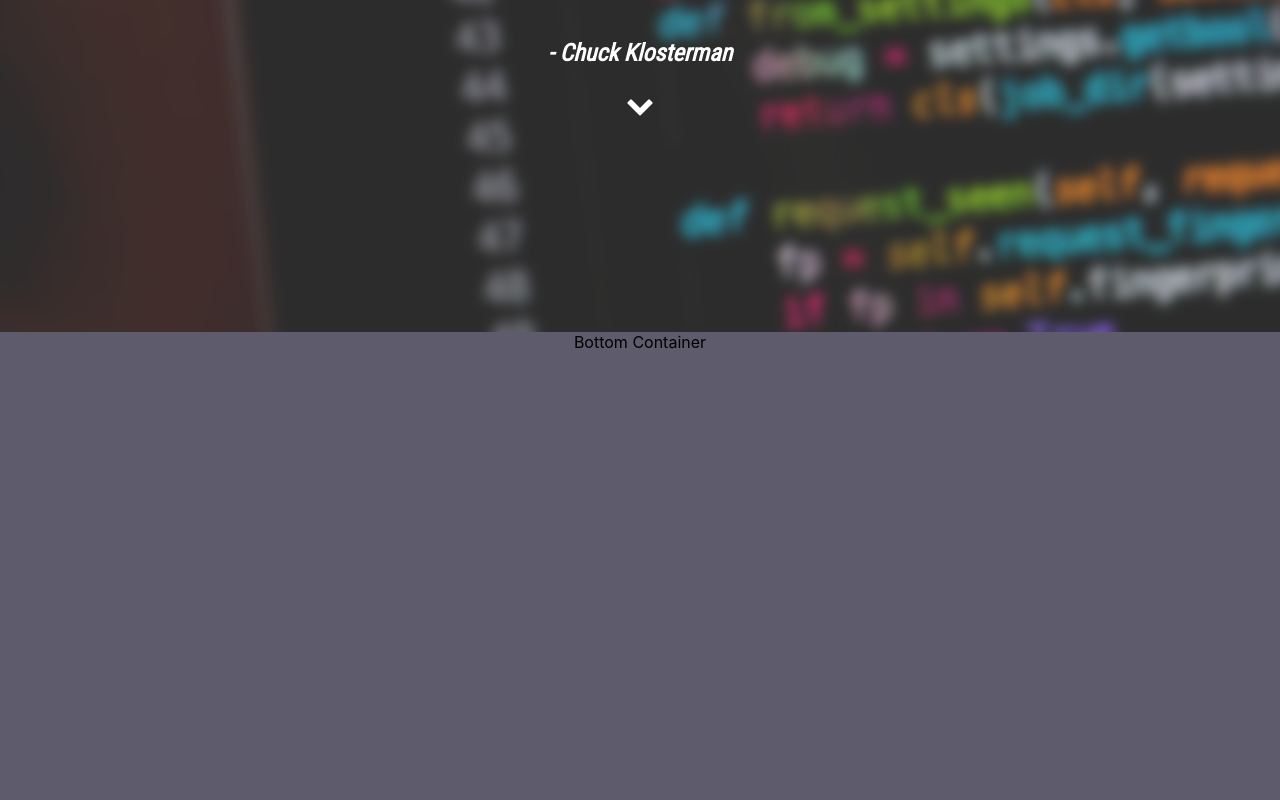
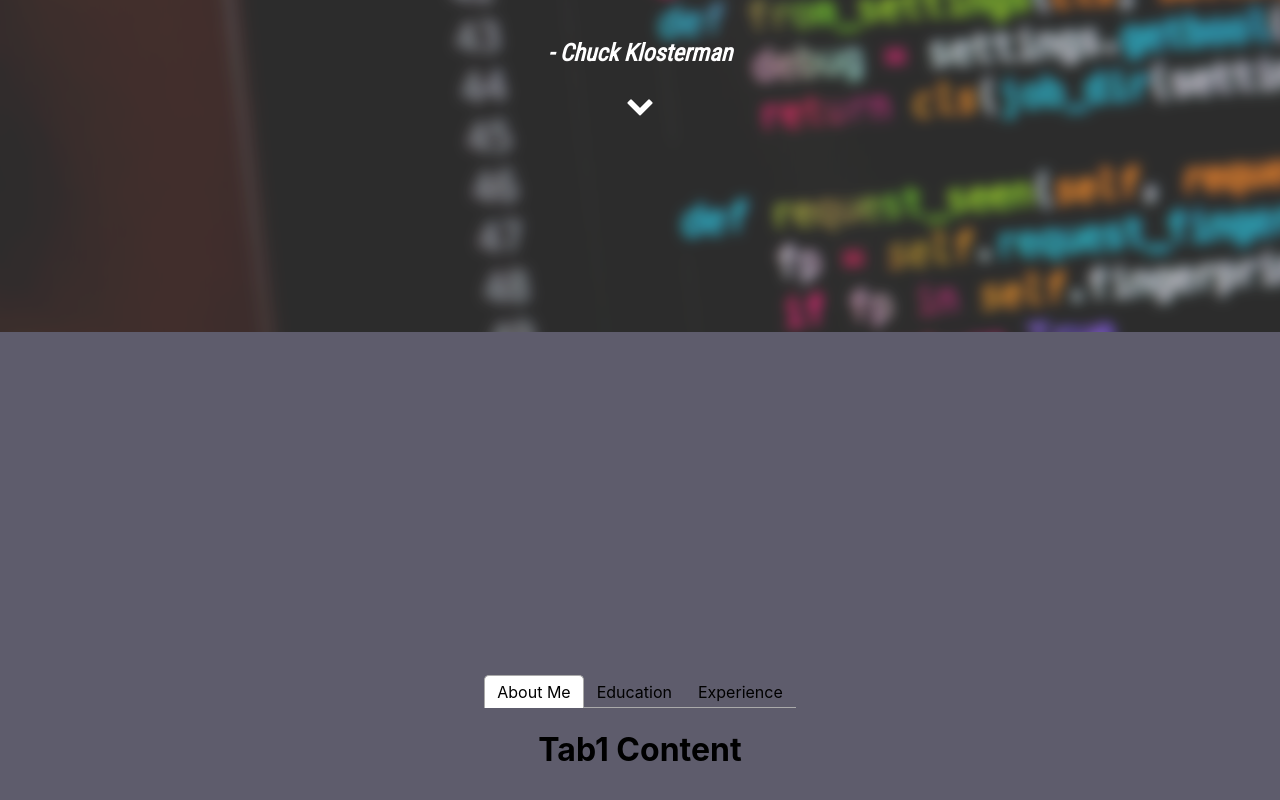
Before and after one commit to KhallilB/Portfolio-React, a React (Create React App) app: page / in a window 1280 px wide. Shown: the part 468-1268 px from the top of the page. Built offline with nearby package versions, Linux system fonts and the light colour scheme; a web font is replaced by a local one.

Commit message:
[add] Tab Menu

```diff
--- a/package.json
+++ b/package.json
@@ -11,7 +11,8 @@
     "react-dom": "^16.12.0",
     "react-router-dom": "^5.1.2",
     "react-scripts": "3.2.0",
-    "react-scroll": "^1.7.14"
+    "react-scroll": "^1.7.14",
+    "react-tabs": "^3.0.0"
   },
   "scripts": {
     "start": "react-scripts start",
--- a/src/components/home/bottom/Bottom.css
+++ b/src/components/home/bottom/Bottom.css
@@ -1,12 +1,7 @@
 .bottom-container {
-  display: -webkit-box;
-  display: -ms-flexbox;
+  text-align: center;
   display: flex;
-  -ms-flex-line-pack: center;
-      align-content: center;
-  -webkit-box-pack: center;
-      -ms-flex-pack: center;
-          justify-content: center;
+  align-items: center;
+  justify-content: center;
   height: 100vh;
 }
-/*# sourceMappingURL=Bottom.css.map */
--- a/src/components/home/bottom/Bottom.jsx
+++ b/src/components/home/bottom/Bottom.jsx
@@ -1,9 +1,11 @@
 import React from 'react';
 import './Bottom.css';
 
+import TabMenu from '../tabMenu/TabMenu';
+
 const Bottom = () => (
     <div className="bottom-container" id="about">
-        Bottom Container
+        <TabMenu></TabMenu>
     </div>
 )
 
--- a/src/components/home/bottom/Bottom.scss
+++ b/src/components/home/bottom/Bottom.scss
@@ -1,7 +1,10 @@
 .bottom-container {
+  text-align: center;
+
   display: flex;
-  align-content: center;
+  align-items: center;
   justify-content: center;
 
   height: 100vh;
+  // margin-top: -30vh;
 }
--- /dev/null
+++ b/src/components/home/tabMenu/TabMenu.jsx
@@ -0,0 +1,28 @@
+import React from 'react';
+import './TabMenu.css';
+
+import { Tab, Tabs, TabList, TabPanel } from 'react-tabs';
+import 'react-tabs/style/react-tabs.css';
+
+const TabMenu = () => (
+    <Tabs
+        activeTab={{
+
+        }}
+    >
+        <TabList>
+            <Tab id="about" title="About Me">About Me</Tab>
+            <Tab id="education" title="Education">Education</Tab>
+            <Tab id="experience" title="Experience">Experience</Tab>
+        </TabList>
+
+        <TabPanel>
+            <h1>Tab1 Content</h1>
+        </TabPanel>
+        <TabPanel>
+            <h1>Tab2 Conent</h1>
+        </TabPanel>
+    </Tabs>
+)
+
+export default TabMenu;
```
Also changed, not shown: src/components/home/tabMenu/TabMenu.css (added), src/components/home/tabMenu/TabMenu.scss (added), 2 other files (tests, documents, lock files or other folders).
